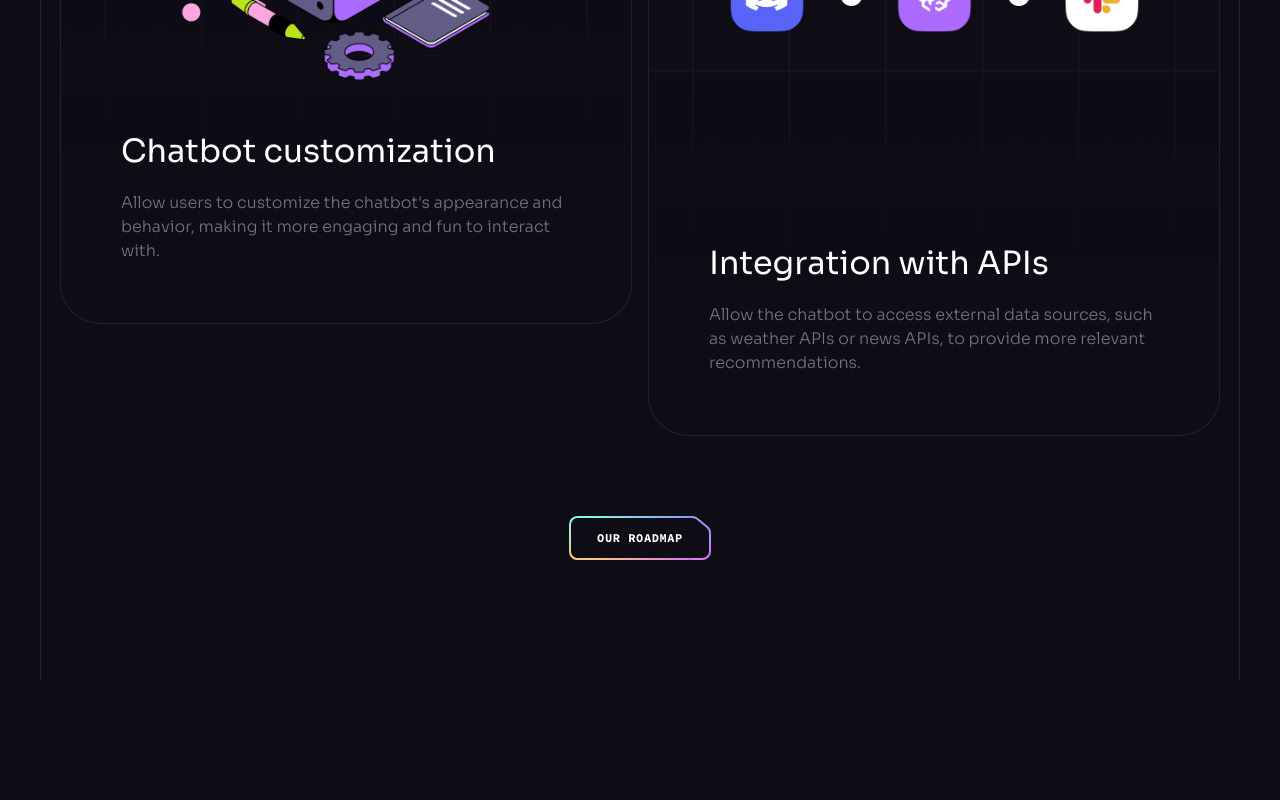
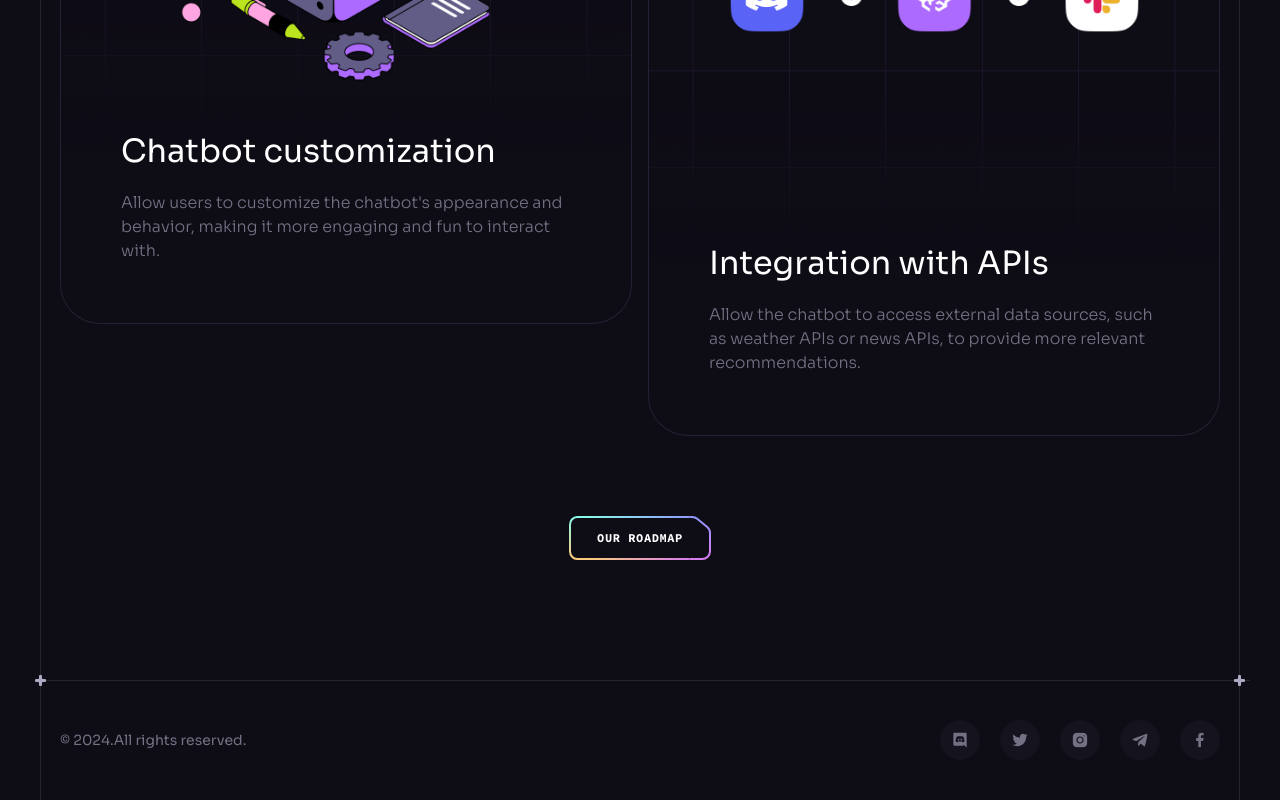
Before and after one commit to ChinmayBagad/brain_wave, a React (Vite) app: page / in a window 1280 px wide. Shown: the part 8594-9394 px from the top of the page. Before the commit the page ends 9274 px from the top, so only its background shows below. Built offline with nearby package versions, Linux system fonts and the light colour scheme.

Commit message:
added footer

```diff
--- a/src/App.jsx
+++ b/src/App.jsx
@@ -7,6 +7,7 @@
 import Services from "./components/Services";
 import Pricing from "./components/Pricing";
 import RoadMap from "./components/RoadMap";
+import Footer from "./components/Footer";
 
 const App = () => {
   return (
@@ -19,6 +20,7 @@
         <Services />
         <Pricing />
         <RoadMap />
+        <Footer />
       </div>
       <ButtonGradient />
     </>
--- /dev/null
+++ b/src/components/Footer.jsx
@@ -0,0 +1,29 @@
+import { socials } from "../constants";
+import Section from "./Section";
+
+const Footer = () => {
+  return (
+    <Section crosses className="!px-0 !py-10">
+      <div className="container flex sm:justify-between justify-center items-center gap-10 max-sm:flex-col">
+        <p className="caption text-n-4 lg:block">
+          © {new Date().getFullYear()}.All rights reserved.
+        </p>
+
+        <ul className="flex gap-5 flex-wrap">
+          {socials.map((item) => (
+            <a
+              key={item.id}
+              href={item.url}
+              target="_blank"
+              className="flex items-center justify-center w-10 h-10 bg-n-7 rounded-full transition-colors hover:bg-n-6"
+            >
+              <img src={item.iconUrl} width={16} height={16} />
+            </a>
+          ))}
+        </ul>
+      </div>
+    </Section>
+  );
+};
+
+export default Footer;
```
